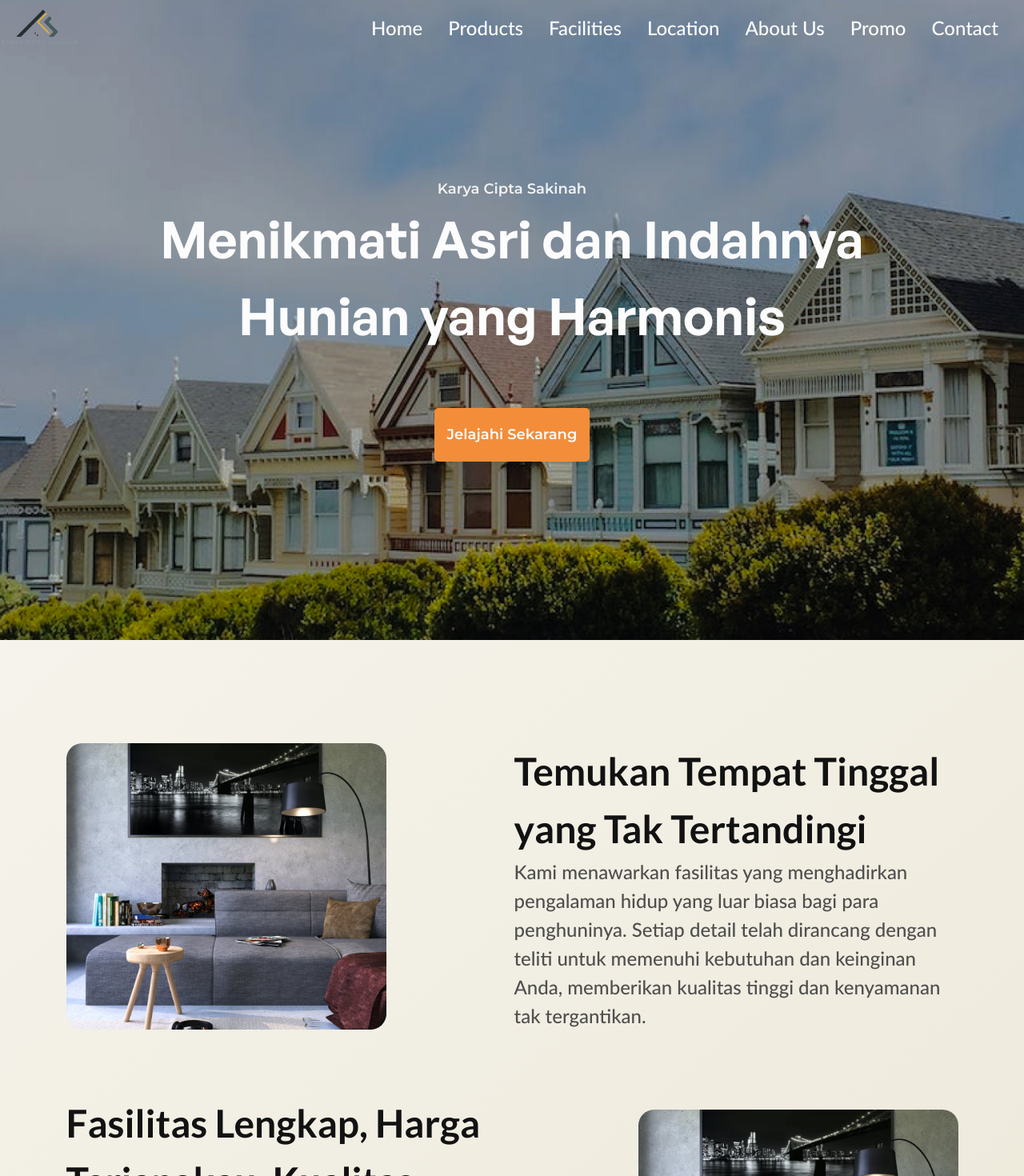
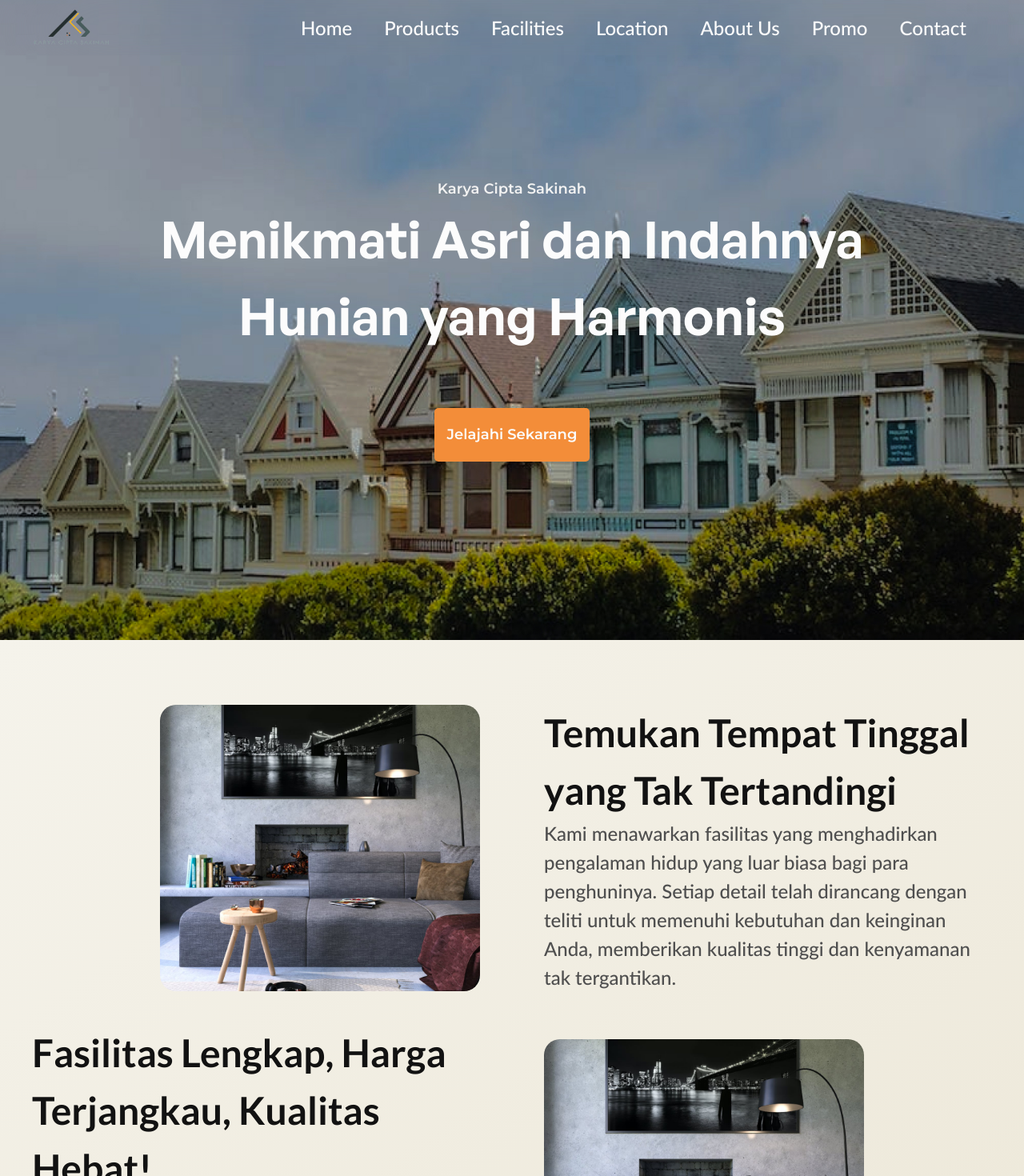
Before and after one commit to no-id-ea/sakinah-residence-v2, a Next.js app: page / in a window 1280 px wide. Shown: the top 1470 px of the page at 80% size. Built offline with nearby package versions, Linux system fonts and the light colour scheme.

Commit message:
fix: display desktop

```diff
--- a/src/app/layout.tsx
+++ b/src/app/layout.tsx
@@ -67,7 +67,9 @@ export default function RootLayout({
 }) {
   return (
     <html lang="en">
-      <body className={`w-full h-full ${generalSans.variable} ${montserrat.variable} ${lato.variable}`}>{children}</body>
+      <body className={`flex flex-col w-full h-full items-center justify-center ${generalSans.variable} ${montserrat.variable} ${lato.variable}`}>
+        {children}
+      </body>
     </html>
   );
 }
--- a/src/app/page.tsx
+++ b/src/app/page.tsx
@@ -1,13 +1,15 @@
 import Image from 'next/image'
 import { Banner, Info, Product, Faq } from '@/views'
+import { Navbar } from '@/components'
 
 export default function Home() {
   return (
-    <main className="flex flex-col items-center justify-between min-h-screen">
+    <>
+      <Navbar />
       <Banner/>
       <Info />
       <Product />
       <Faq />
-    </main>
+    </>
   )
 }
--- a/src/components/InfoSide.tsx
+++ b/src/components/InfoSide.tsx
@@ -4,9 +4,11 @@ import Image from "next/image";
 
 const InfoSide = ({ description, title, image, reverse }: InfoSideProps) => {
   return (
-    <div className={`flex w-full max-w-[1440px] items-center justify-center gap-40 ${reverse ? 'flex-row-reverse' : 'flex-row'}`}>
-      <Image src={image} width={400} height={400} alt="Info Side" className="object-contain rounded-[20px]" />
-      <div className="flex flex-col items-start justify-start w-full max-w-[555px] h-full">
+    <div className={`flex w-full max-w-[1440px] items-center justify-between gap-20 ${reverse ? 'flex-row-reverse' : 'flex-row'}`}>
+      <div className={`flex items-center ${reverse ? 'justify-start' : 'justify-end'} w-full h-full`}>
+        <Image src={image} width={400} height={400} alt="Info Side" className="object-cover rounded-[20px]" />
+      </div>
+      <div className="flex flex-col items-start justify-start w-full h-full">
         <h2 className="font-lato font-bold text-[48px] text-shadow">{title}</h2>
         <p className="font-lato font-medium text-[24px] text-gandalf">{description}</p>
       </div>
--- a/src/components/Navbar.tsx
+++ b/src/components/Navbar.tsx
@@ -5,8 +5,8 @@ import Link from "next/link";
 
 const Navbar = () => {
   return (
-    <header className="absolute flex top-0 z-10 items-center justify-between w-full max-w-[1440px]">
-      <nav>
+    <header className="fixed top-0 z-10 flex items-center justify-center w-full backdrop-blur-3xl">
+      <nav className="flex flex-row items-center justify-between w-full max-w-[1440px] px-10">
         <Link href={"/"}>
           <Image
             src="/logo-sakinah.png"
@@ -16,8 +16,8 @@ const Navbar = () => {
             className="object-contain"
           />
         </Link>
-      </nav>
-      <nav className="flex flex-row items-center justify-between">
+
+        <div className="flex flex-row space-x-2">
           {navigations.map((nav) => (
             <Link
               key={nav.name}
@@ -27,6 +27,7 @@ const Navbar = () => {
               {nav.name}
             </Link>
           ))}
+        </div>
       </nav>
     </header>
   );
--- a/src/views/Banner.tsx
+++ b/src/views/Banner.tsx
@@ -4,10 +4,8 @@ import { Navbar } from "@/components";
 
 const Banner = () => {
   return (
-    <div className="flex flex-col items-center justify-center w-full min-h-screen px-5 py-5 bg-center bg-cover text-snow bg-banner-hero">
-      <Navbar />
-
-      <div className="flex flex-col items-center justify-center object-center w-full max-w-[1440px]">
+    <div className="flex items-center justify-center w-full h-screen bg-center bg-cover max-h-[1000px] text-snow bg-banner-hero">
+      <div className="flex flex-col items-center justify-center object-center w-full max-w-[1440px] px-10 py-10">
         <p className="font-montserrat font-semibold text-[18px] text-center text-snow-2">
           {bannerText.owner}
         </p>
--- a/src/views/Info.tsx
+++ b/src/views/Info.tsx
@@ -4,7 +4,8 @@ import { InfoSide } from "@/components";
 
 const Info = () => {
   return (
-    <div className="flex flex-col items-center justify-center w-full min-h-screen gap-20 py-32 bg-gradient-to-br from-wood to-wood-2 text-shadow">
+    <section className="flex flex-col items-center justify-center w-full h-full max-h-[1000px] pt-20 bg-gradient-to-br from-wood to-wood-2 text-shadow">
+      <div className="flex flex-col items-center justify-center w-full h-full max-w-[1440px] px-10 gap-10 bg-transparent">
         {informations.map((info, idx) => (
           <InfoSide
             key={idx}
@@ -15,6 +16,7 @@ const Info = () => {
           />
         ))}
       </div>
+    </section>
   );
 };
 
--- a/src/views/Product.tsx
+++ b/src/views/Product.tsx
@@ -3,7 +3,7 @@ import { product, products } from "@/constants";
 
 const Product = () => {
   return (
-    <div className="flex flex-col items-center justify-start w-full h-full min-h-screen py-32 bg-gradient-to-bl from-wood-2 to-wood">
+    <div className="flex flex-col items-center justify-start w-full h-full min-h-screen pt-20 bg-gradient-to-bl from-wood-2 to-wood">
       <div className="flex flex-col w-full max-w-[1046px] items-center pb-[105px]">
         <h2 className="font-lato font-bold text-[48px] text-shadow text-center pb-[21px]">
           {product.title}
```
Lines whose indentation alone changed are shown as unchanged.
